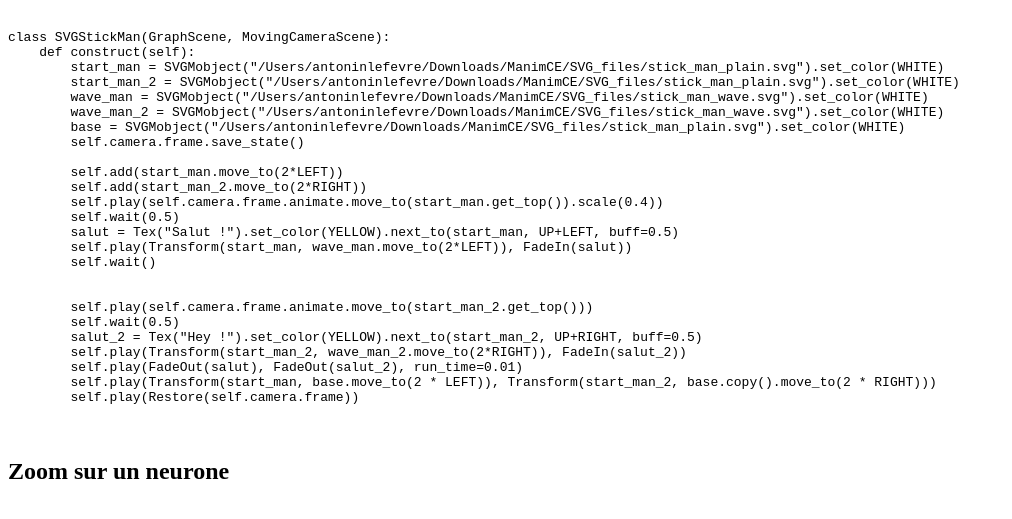
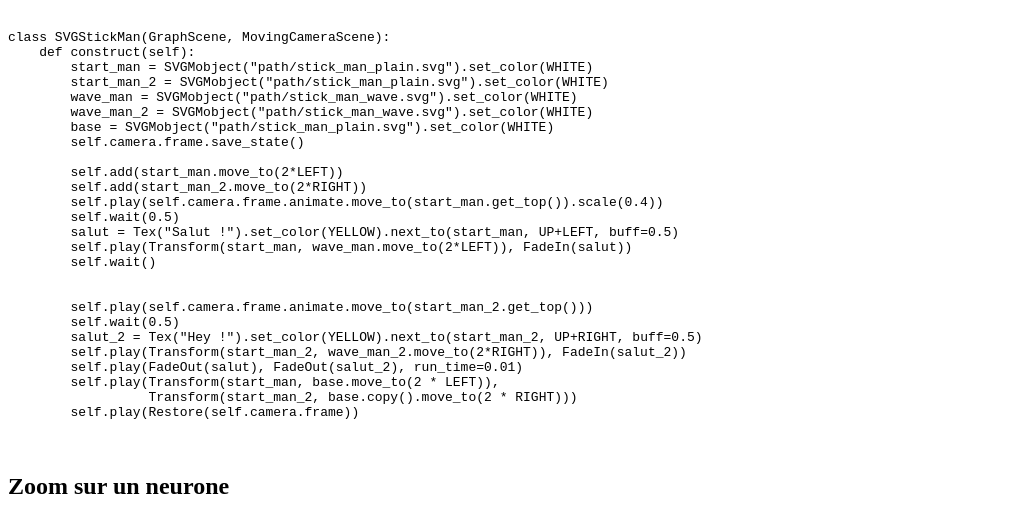
Before and after one commit to antonin-lfv/antonin-lfv.github.io, a Jekyll site: the page built from _posts/2021-05-25-Manim-librairie.md, in a window 1280 px wide and 1400 px high, scrolled down 13903 px, cut to the strip 200-719 px from the top of the window. Shown: the whole strip, without its empty margins (0-1012 px from the left). Built offline with Jekyll 4.4.1, drawn with Linux system fonts in a browser that asks for light colours; some of the changed text lies outside the part shown.

Commit message:
new post manim

````diff
--- a/_posts/2021-05-25-Manim-librairie.md
+++ b/_posts/2021-05-25-Manim-librairie.md
@@ -546,11 +546,11 @@ class SurfacesAnimation(ThreeDScene):  ####### Surface
 ```py
 class SVGStickMan(GraphScene, MovingCameraScene):
     def construct(self):
-        start_man = SVGMobject("/Users/antoninlefevre/Downloads/ManimCE/SVG_files/stick_man_plain.svg").set_color(WHITE)
-        start_man_2 = SVGMobject("/Users/antoninlefevre/Downloads/ManimCE/SVG_files/stick_man_plain.svg").set_color(WHITE)
-        wave_man = SVGMobject("/Users/antoninlefevre/Downloads/ManimCE/SVG_files/stick_man_wave.svg").set_color(WHITE)
-        wave_man_2 = SVGMobject("/Users/antoninlefevre/Downloads/ManimCE/SVG_files/stick_man_wave.svg").set_color(WHITE)
-        base = SVGMobject("/Users/antoninlefevre/Downloads/ManimCE/SVG_files/stick_man_plain.svg").set_color(WHITE)
+        start_man = SVGMobject("path/stick_man_plain.svg").set_color(WHITE)
+        start_man_2 = SVGMobject("path/stick_man_plain.svg").set_color(WHITE)
+        wave_man = SVGMobject("path/stick_man_wave.svg").set_color(WHITE)
+        wave_man_2 = SVGMobject("path/stick_man_wave.svg").set_color(WHITE)
+        base = SVGMobject("path/stick_man_plain.svg").set_color(WHITE)
         self.camera.frame.save_state()
 
         self.add(start_man.move_to(2*LEFT))
@@ -567,7 +567,8 @@ class SVGStickMan(GraphScene, MovingCameraScene):
         salut_2 = Tex("Hey !").set_color(YELLOW).next_to(start_man_2, UP+RIGHT, buff=0.5)
         self.play(Transform(start_man_2, wave_man_2.move_to(2*RIGHT)), FadeIn(salut_2))
         self.play(FadeOut(salut), FadeOut(salut_2), run_time=0.01)
-        self.play(Transform(start_man, base.move_to(2 * LEFT)), Transform(start_man_2, base.copy().move_to(2 * RIGHT)))
+        self.play(Transform(start_man, base.move_to(2 * LEFT)),
+                  Transform(start_man_2, base.copy().move_to(2 * RIGHT)))
         self.play(Restore(self.camera.frame))
 ```
 
@@ -598,7 +599,7 @@ class ZoomOnNeuron(ZoomedScene, MovingCameraScene):
         )
     def construct(self):
         # image du neurone
-        neurone_1 = SVGMobject("/Users/antoninlefevre/Downloads/ManimCE/SVG_files/neuron_video.svg").set_color(WHITE).scale(3).rotate(PI/2)
+        neurone_1 = SVGMobject("path/neuron_video.svg").set_color(WHITE).scale(3).rotate(PI/2)
         self.play(Write(neurone_1))
 
         # texte du zoom
@@ -613,7 +614,9 @@ class ZoomOnNeuron(ZoomedScene, MovingCameraScene):
         frame.set_color(PURPLE)
 
         # placer le cadre du zoom
-        zd_rect = BackgroundRectangle(zoomed_display.move_to(neurone_1[0].get_left()+DOWN), fill_opacity=0, buff=MED_SMALL_BUFF)
+        zd_rect = BackgroundRectangle(zoomed_display.move_to(neurone_1[0].get_left()+DOWN),
+                                                             fill_opacity=0,
+                                                             buff=MED_SMALL_BUFF)
         self.add_foreground_mobject(zd_rect)
 
         unfold_camera = UpdateFromFunc(zd_rect, lambda rect: rect.replace(zoomed_display))
@@ -625,7 +628,8 @@ class ZoomOnNeuron(ZoomedScene, MovingCameraScene):
         self.wait(2)
 
         # dezoom et fin de l'animation
-        self.play(self.get_zoomed_display_pop_out_animation(), unfold_camera, rate_func=lambda t: smooth(1 - t))
+        self.play(self.get_zoomed_display_pop_out_animation(), unfold_camera,
+                  rate_func=lambda t: smooth(1 - t))
         self.play(Uncreate(zoomed_display_frame), FadeOut(frame))
         self.wait()
 ```
````
